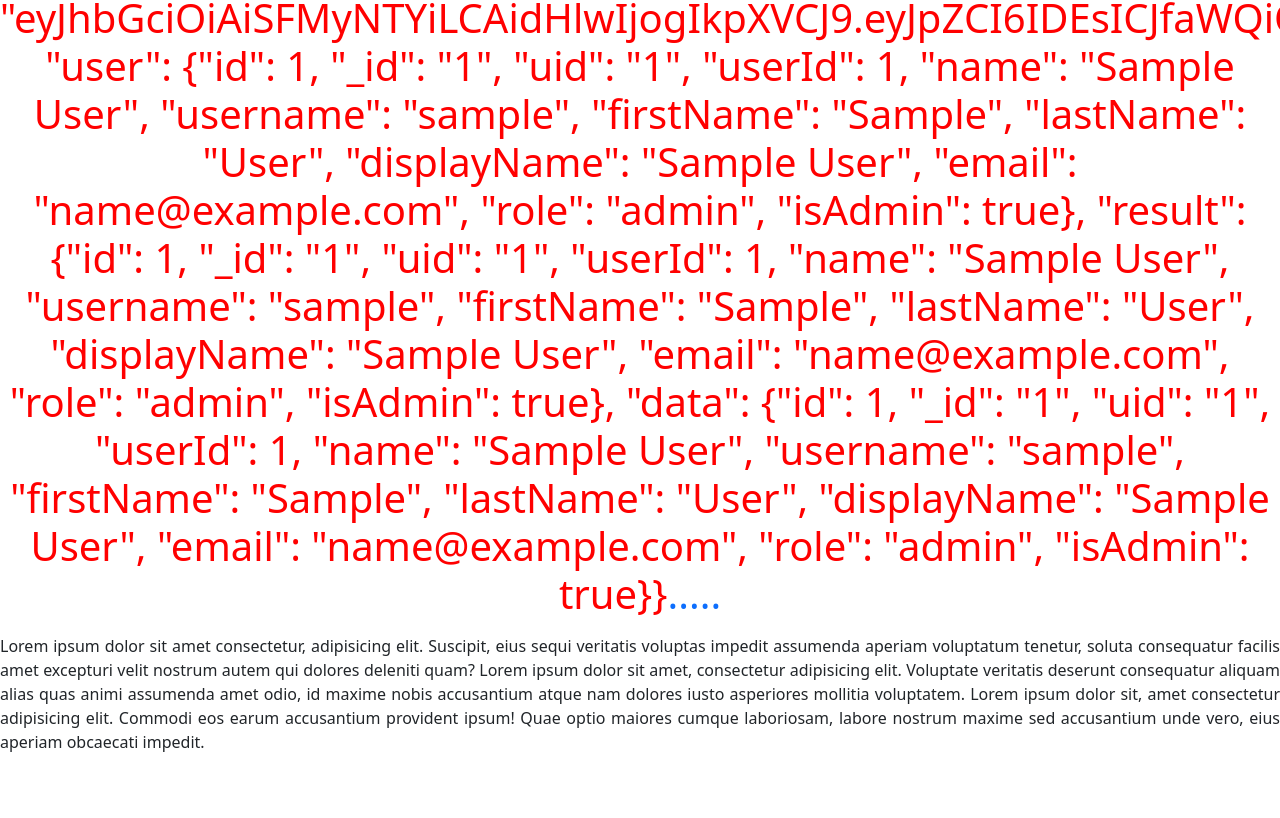
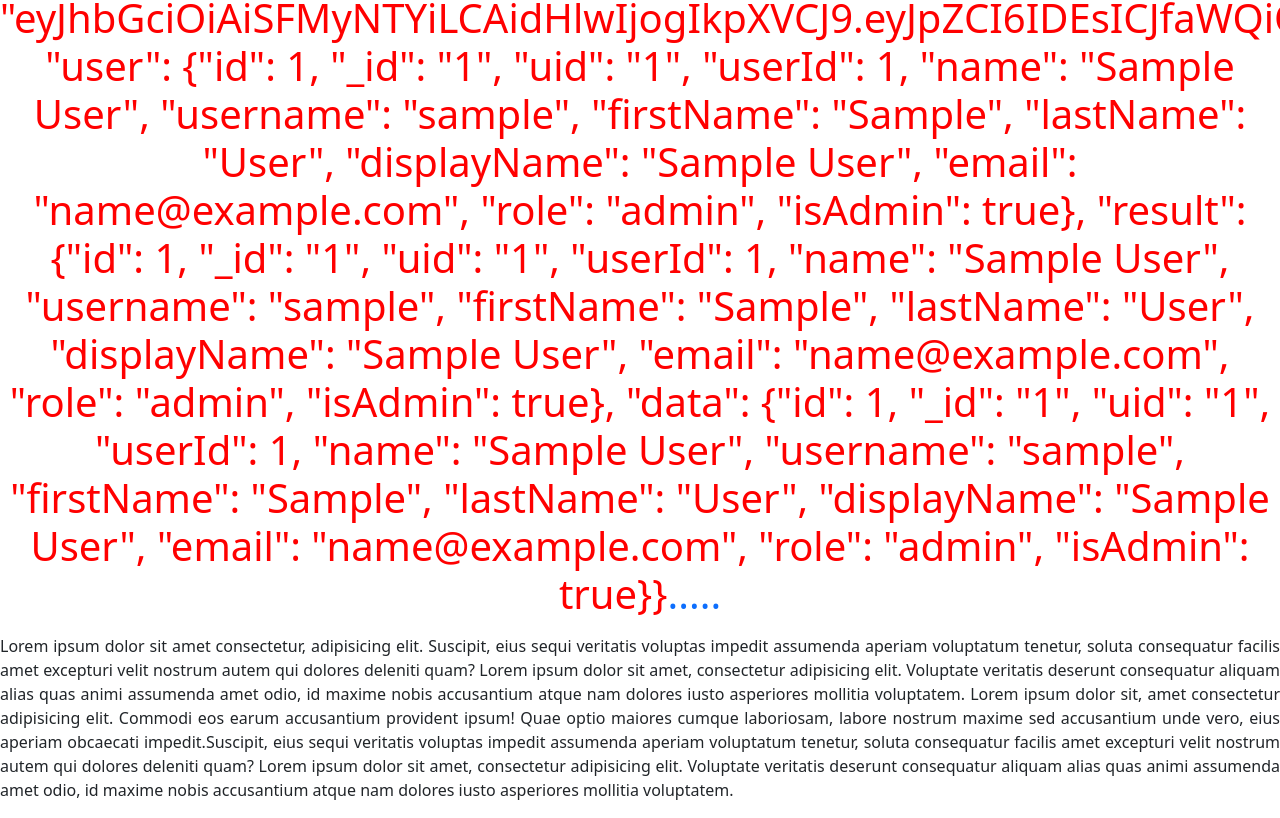
Before and after one commit to Amiyakiran/javascript_loginReg, a plain HTML site: page home.html in a window 1280 px wide. Shown: the part 742-1560 px from the top of the page. Before the commit the page ends 1512 px from the top, so only its background shows below. Drawn offline with nearby package versions, Linux system fonts and the light colour scheme; sample sign-in values are in the browser's storage.

Commit message:
Update home.html

```diff
--- a/home.html
+++ b/home.html
@@ -23,7 +23,7 @@
           </nav>
     </header>
     <h1 class="text-center text-primary mt-5">Welcome   <span id="userName" style="color:red;">User</span>.....</h1>
-     <p class="mt-3" style="text-align: justify;">Lorem ipsum dolor sit amet consectetur, adipisicing elit. Suscipit, eius sequi veritatis voluptas impedit assumenda aperiam voluptatum tenetur, soluta consequatur facilis amet excepturi velit nostrum autem qui dolores deleniti quam? Lorem ipsum dolor sit amet, consectetur adipisicing elit. Voluptate veritatis deserunt consequatur aliquam alias quas animi assumenda amet odio, id maxime nobis accusantium atque nam dolores iusto asperiores mollitia voluptatem. Lorem ipsum dolor sit, amet consectetur adipisicing elit. Commodi eos earum accusantium provident ipsum! Quae optio maiores cumque laboriosam, labore nostrum maxime sed accusantium unde vero, eius aperiam obcaecati impedit.</p>
+     <p class="mt-3" style="text-align: justify;">Lorem ipsum dolor sit amet consectetur, adipisicing elit. Suscipit, eius sequi veritatis voluptas impedit assumenda aperiam voluptatum tenetur, soluta consequatur facilis amet excepturi velit nostrum autem qui dolores deleniti quam? Lorem ipsum dolor sit amet, consectetur adipisicing elit. Voluptate veritatis deserunt consequatur aliquam alias quas animi assumenda amet odio, id maxime nobis accusantium atque nam dolores iusto asperiores mollitia voluptatem. Lorem ipsum dolor sit, amet consectetur adipisicing elit. Commodi eos earum accusantium provident ipsum! Quae optio maiores cumque laboriosam, labore nostrum maxime sed accusantium unde vero, eius aperiam obcaecati impedit.Suscipit, eius sequi veritatis voluptas impedit assumenda aperiam voluptatum tenetur, soluta consequatur facilis amet excepturi velit nostrum autem qui dolores deleniti quam? Lorem ipsum dolor sit amet, consectetur adipisicing elit. Voluptate veritatis deserunt consequatur aliquam alias quas animi assumenda amet odio, id maxime nobis accusantium atque nam dolores iusto asperiores mollitia voluptatem.</p>
 </body>
 <script>
     let user = localStorage.getItem("user")
```
